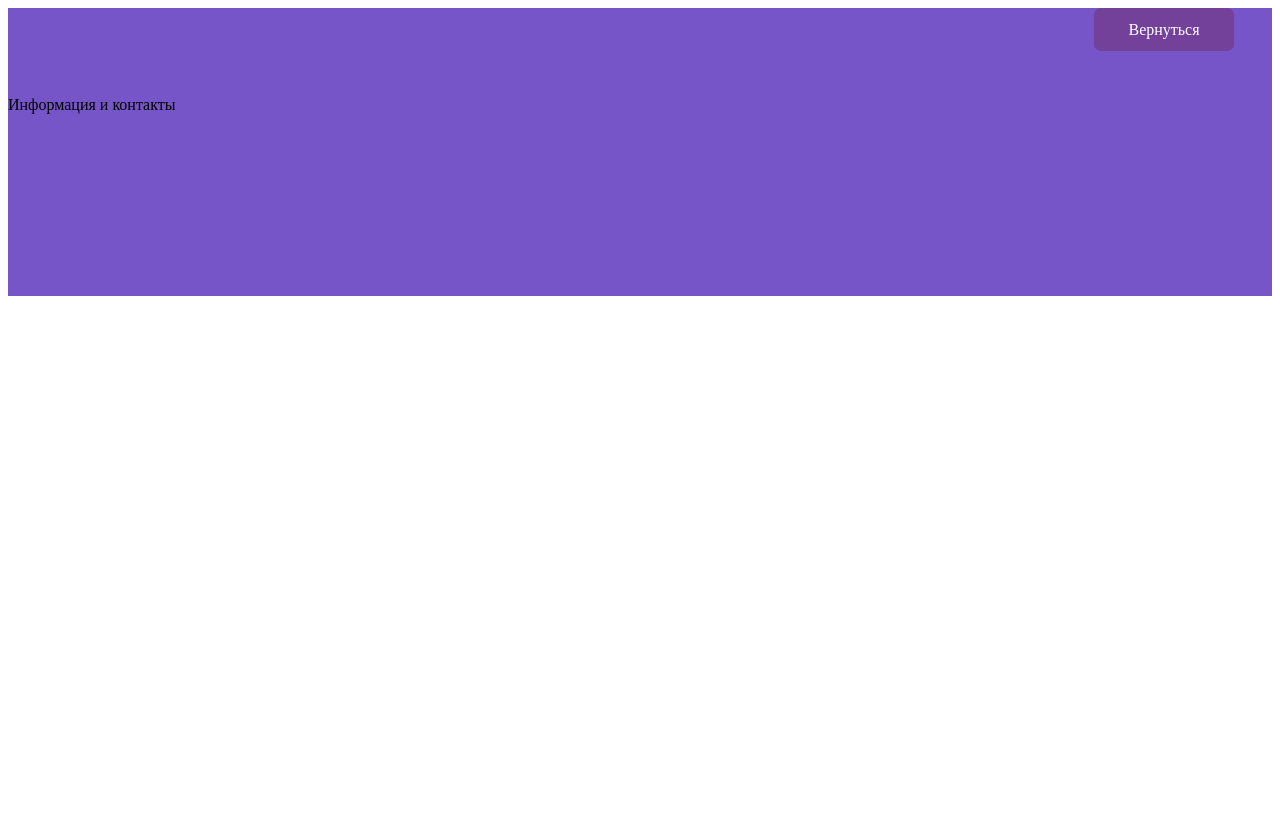
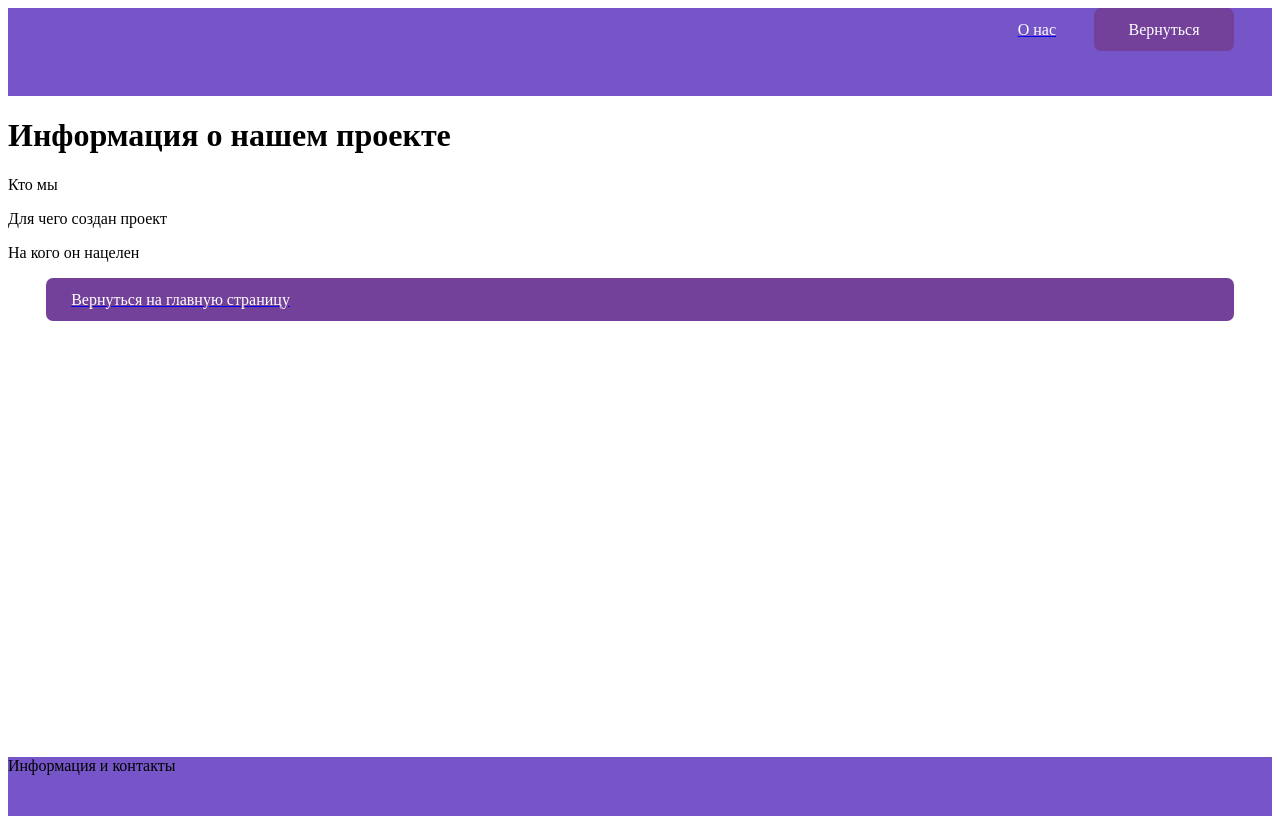
Before and after one commit to BolshanDV/mgtu, a Nuxt app: page /about in a window 1280 px wide. Built offline with nearby package versions, Linux system fonts and the light colour scheme.

Commit message:
create pages

```diff
--- a/components/barElement/Navbar.vue
+++ b/components/barElement/Navbar.vue
@@ -1,5 +1,13 @@
 <template>
   <div class="navbar_section">
+    <nuxt-link
+        to="/about"
+        class="url"
+    >
+      <div class="navbar_btn">
+        О нас
+      </div>
+    </nuxt-link>
     <nuxt-link
         to="/"
         class="btn"
--- /dev/null
+++ b/pages/about.vue
@@ -0,0 +1,38 @@
+<template>
+<div class="row_position">
+  <div class="column">
+    <h1>Информация о нашем проекте</h1>
+    <p>Кто мы</p>
+    <p>Для чего создан проект</p>
+    <p>На кого он нацелен</p>
+    <nuxt-link to="/home-page">
+      <div class="row_position navbar_btn btn">
+        Вернуться на главную страницу
+      </div>
+    </nuxt-link>
+  </div>
+</div>
+</template>
+
+<script>
+export default {
+  name: "about"
+}
+</script>
+
+<style scoped>
+.row_position{
+  justify-content: center;
+}
+.column{
+  height: 80vh;
+}
+.btn{
+  color: #FFFFFF;
+  background: #73409a;
+  border-radius: 7px;
+  margin: 0 3%;
+  padding: 1% 2%;
+  text-decoration: none;
+}
+</style>
```
